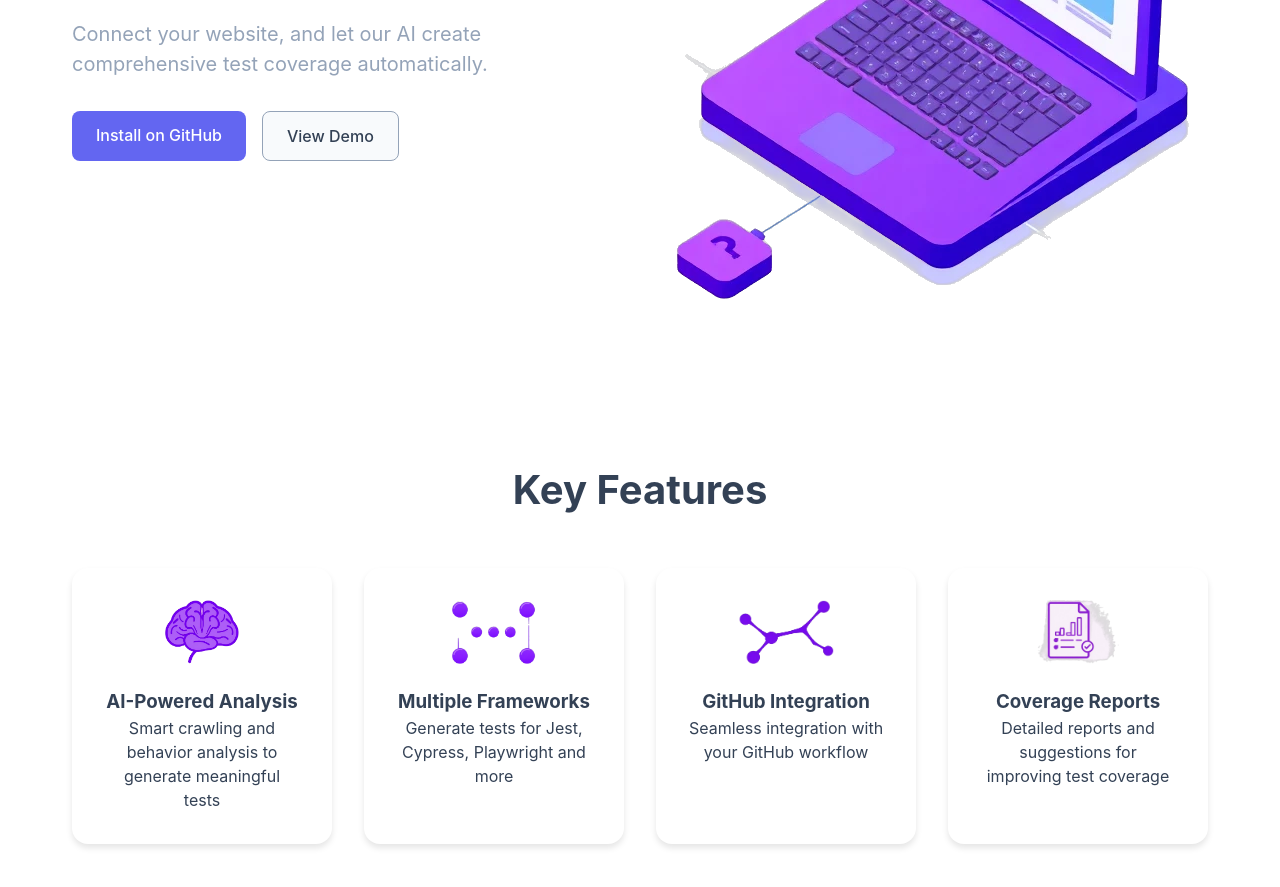
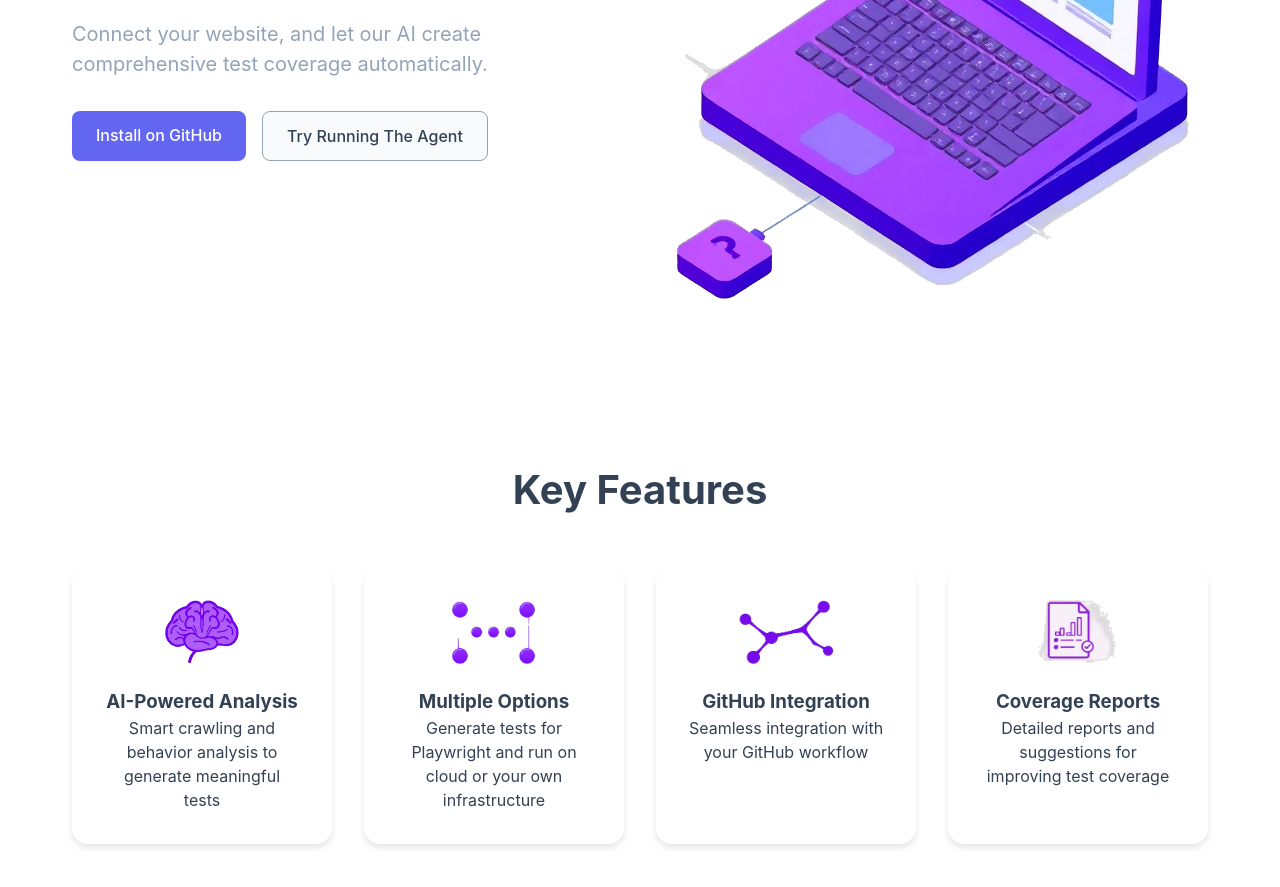
Before and after one commit to starp-tech/starp.net, a plain HTML site: page index.html in a window 1280 px wide. Shown: the part 379-1266 px from the top of the page. Drawn offline with Linux system fonts and the light colour scheme.

Commit message:
feat: add files

```diff
--- a/index.html
+++ b/index.html
@@ -3,6 +3,7 @@
     <meta charset="UTF-8">
     <meta name="viewport" content="width=device-width, initial-scale=1.0">
     <title>starp.net - AI Test Suite Agent & Orchestrator</title>
+    <link rel="shortcut icon" href="/ai-icon.png">
     <link rel="stylesheet" href="style.css">
 </head>
 <body>
@@ -24,7 +25,7 @@
                 <p>Connect your website, and let our AI create comprehensive test coverage automatically.</p>
                 <div class="cta-buttons">
                     <a href="#" class="btn primary">Install on GitHub</a>
-                    <a href="#" class="btn secondary">View Demo</a>
+                    <a href="https://www.starpy.me/webapp/media/folder/new_media" class="btn secondary">Try Running The Agent</a>
                 </div>
             </div>
             <div class="hero-image">
@@ -42,8 +43,8 @@
                 </div>
                 <div class="feature-card">
                     <img src="code-icon.png" alt="Code Icon" class="feature-icon">
-                    <h3>Multiple Frameworks</h3>
-                    <p>Generate tests for Jest, Cypress, Playwright and more</p>
+                    <h3>Multiple Options</h3>
+                    <p>Generate tests for Playwright and run on cloud or your own infrastructure</p>
                 </div>
                 <div class="feature-card">
                     <img src="git-icon.png" alt="Git Icon" class="feature-icon">
```
